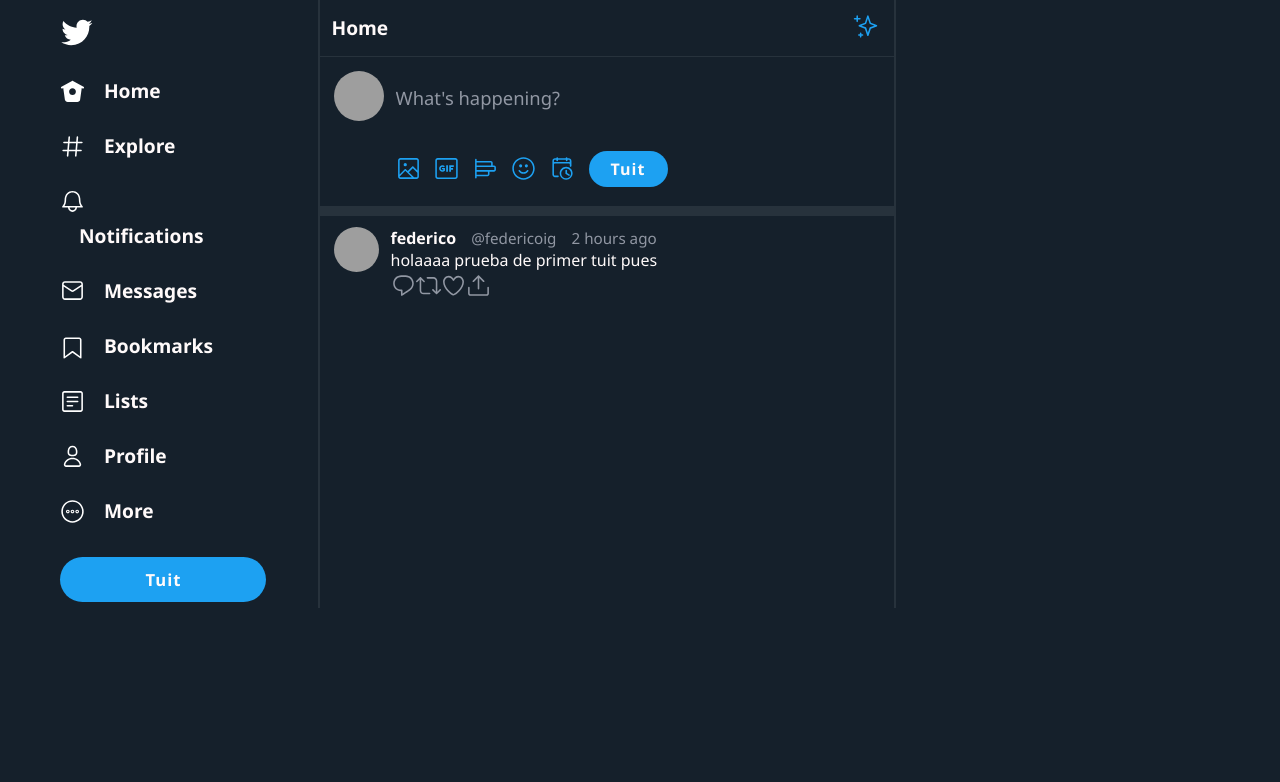
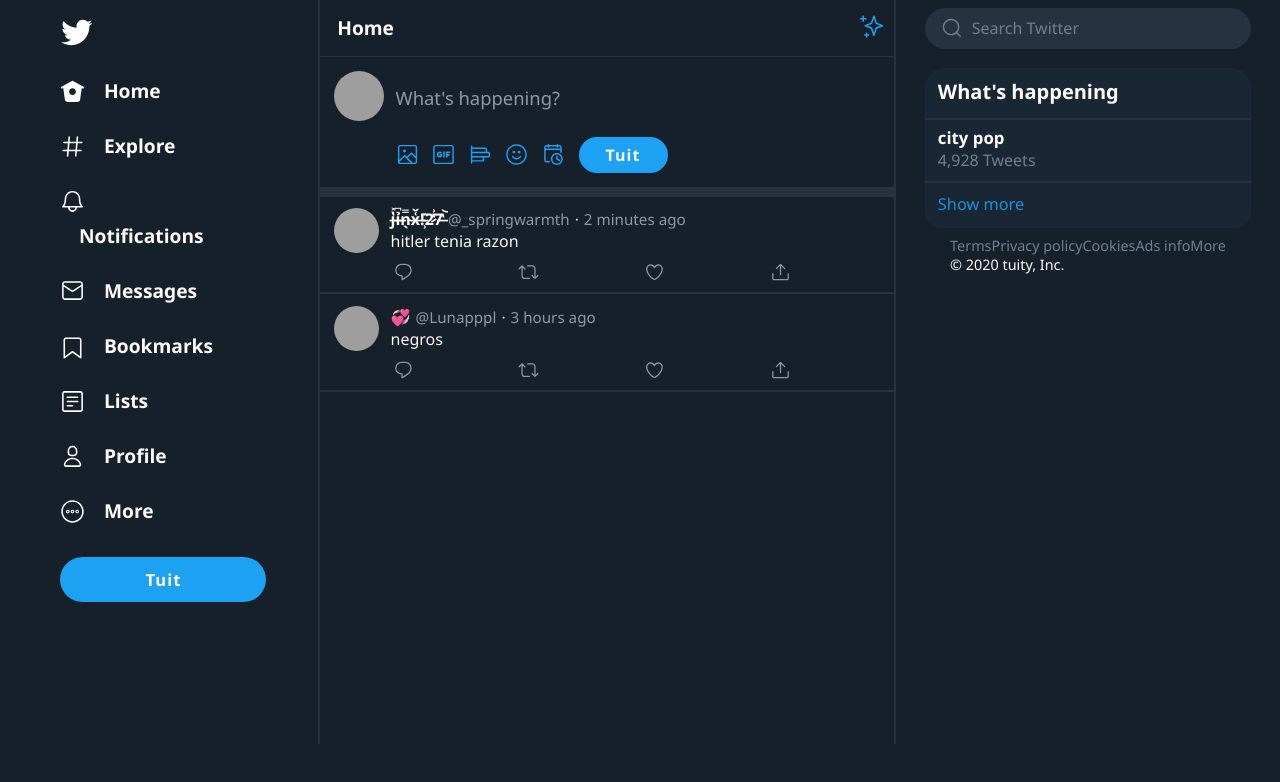
Before and after one commit to federicoig/tuity, a React (Create React App) app: page / in a window 1280 px wide. Shown: the top 782 px of the page. Built offline with nearby package versions, Linux system fonts and the light colour scheme; grey boxes are pictures that could not be loaded.

Commit message:
adds Trending component and more beautiful styles to be the perfect twin for twitter

```diff
--- a/src/App.js
+++ b/src/App.js
@@ -1,21 +1,37 @@
 import React from 'react';
 import { SideBar } from './components/SideBar/SideBar.js';
 import { Feed } from "./components/Feed/Feed.js"
+import { Tuit } from "./components/Feed/Tuit/Tuit.js"
+import { Trending } from "./components/Trending/Trending.js"
 
 export function App() {
   return (
     <div className="app">
-      <SideBar></SideBar>
+      <SideBar />
       <Feed
         userAvatar="https://avatars1.githubusercontent.com/u/56234680?s=460&u=c8b81c525b1fd029db3020b17177dde2458a994e&v=4"
-        tuit={{
-          tuitAvatar:"https://avatars1.githubusercontent.com/u/56234680?s=460&u=c8b81c525b1fd029db3020b17177dde2458a994e&v=4",
-          name:"federico",
-          username:"@federicoig",
-          when:"2 hours ago",
-          content:"holaaaa prueba de primer tuit pues"
-        }}
-      ></Feed>
+        tuit={
+          <React.Fragment>
+            <Tuit content={{
+                avatar:"https://pbs.twimg.com/profile_images/1271910452633784320/FXmiVRr-_400x400.jpg",
+                name:"j̶̔͐ỉ̶͆n̴̖̿x̶͑̌!̵̹͊2̷̔͗7̶̔͝",
+                username:"@_springwarmth",
+                when:"2 minutes ago",
+                tuit:"hitler tenia razon"
+              }}/>
+            <Tuit content={{
+                avatar:"https://pbs.twimg.com/profile_images/1268577443612327938/Wy5Rwwzx_400x400.jpg",
+                name:"💞",
+                username:"@Lunapppl",
+                when:"3 hours ago",
+                tuit:"negros"
+              }}/>
+          </React.Fragment>
+        }
+      />
+      <Trending
+
+      />
     </div>
   );
 }
--- a/src/components/Feed/Feed.js
+++ b/src/components/Feed/Feed.js
@@ -33,10 +33,10 @@
                         </div>
                     </div>
                 </header>
+                <div className="tuit">
+                    {tuit}
+                </div>
             </div>
-            <Tuit
-                input={tuit}
-            />
         </div>
     )
 }
--- a/src/components/Feed/Feed.scss
+++ b/src/components/Feed/Feed.scss
@@ -10,7 +10,7 @@
                 span{
                     font-size: 120%;
                     font-weight: 800;
-                    margin: 0 81% 0 2%;
+                    margin: 0 81% 0 3%;
                     vertical-align: top;
                 }
                 .sparks{
@@ -20,7 +20,8 @@
                     height: 25px;
                     transition: 0.2s ease-in;
                     &:hover{
-                        border-radius: 50rem;
+                        border-radius: 9999px;
+                        padding: 0.5%;
                         background-color: #45a0d85d;
                     }
                 }
@@ -43,26 +44,25 @@
                     input{
                         outline: none;
                         border: none;
-                        padding: 5% 5% 15% 0;
+                        padding: 5% 5% 10% 0;
                         font-size: 115%;
                     }
                     .input-buttons{
                         display: flex;
                         align-items: center;
-                        margin-bottom: 7%;
+                        margin-bottom: 5%;
                         img{
                             cursor: pointer;
-                            width: 25px;
-                            height: 25px;
+                            width: 23px;
+                            height: 23px;
                             margin-right: 5%;
-                            transition: 0.2s ease-in;
+                            transition: 0.1s ease-in;
                             &:hover{
-                                border-radius: 200%;
-                                border: 50px transparent;
+                                padding: 0.5%;
+                                border-radius: 9999px;
                                 background-color: #45a0d85d;
                             }
                         }
-
                         button{
                             cursor: pointer;
                             font-weight: 700;
@@ -77,7 +77,7 @@
                             color: snow;
                             transition: 0.2s ease-in;
                             &:hover{
-                                background-color: rgb(36, 142, 207);
+                                background-color: #248ecf;
                             }
                         }
                     }
--- a/src/components/Feed/Tuit/Tuit.js
+++ b/src/components/Feed/Tuit/Tuit.js
@@ -5,21 +5,20 @@
 import retuit from "./svg/retuit.svg"
 import share from "./svg/share.svg"
 
-export function Tuit(props){
-    const tuit = props.input
+export function Tuit({ content }){
     return(
         <div className="tuit">
             <article className="article">
                 <div className="post-info">
                     <div className="poster-info">
-                        <img className="avatar" alt="Avatar of an user." src={tuit.tuitAvatar} />
+                        <img className="avatar" alt="Avatar of an user." src={content.avatar} />
                         <div className="who-when-what">
-                            <span className="name">{tuit.name}</span>
-                            <span className="username">{tuit.username}</span>
-                            <span className="when">{tuit.when}</span>
+                            <span className="name">{content.name}</span>
+                            <span className="username">{content.username}</span>
+                            <span className="when"><span>·</span>{content.when}</span>
                             <div className="content">
-                                <div>
-                                    <p>{tuit.content}</p>
+                                <div className="tuit-content">
+                                    <p>{content.tuit}</p>
                                 </div>
                                 <div className="tuit-buttons">
                                     <img alt="" src={comment}></img>
@@ -31,6 +30,7 @@
                         </div>
                     </div>
                 </div>
+
             </article>
         </div>
     )
--- a/src/components/Feed/Tuit/Tuit.scss
+++ b/src/components/Feed/Tuit/Tuit.scss
@@ -1,5 +1,6 @@
 .tuit{
     .article{
+        border-bottom: 2px #27323C solid;
         .post-info{
             .poster-info{
                 display:flex;
@@ -12,11 +13,15 @@
                 .who-when-what{
                     margin-left: 2%;
                     width: 100%;
+                    cursor: pointer;
                     span{
-                        margin-right: 3%;
+                        margin-right: 1%;
                     }
                     .name{
                         font-weight: 700;
+                        &:hover{
+                            text-decoration: underline;
+                        }
                     }
                     .username{
                         color: #9197A3;
@@ -25,6 +30,29 @@
                     .when{
                         color: #9197A3;
                         font-size: 95%;
+                        &:hover{
+                            text-decoration: underline;
+                        }
+                    }
+                    .content{
+                        .tuit-buttons{
+                            display: flex;
+                            justify-content: space-between;
+                            margin: 2% 20% 2% 0;
+                            img{
+                                cursor: pointer;
+                                width: 25px;
+                                transition: 0.2s ease-in;
+                                height: 20px;
+                                &:hover{
+                                    filter: invert(52%) sepia(40%) saturate(1113%) hue-rotate(162deg) brightness(87%) contrast(96%);;
+
+                                    border-radius: 9999px;
+                                    padding: -1%;
+                                    background-color: #45a0d85d;
+                                }
+                            }
+                        }
                     }
                 }
             }
--- /dev/null
+++ b/src/components/Trending/Card/Card.js
@@ -0,0 +1,10 @@
+import React from "react"
+
+export function Card({ trending }){
+    return(
+        <div className="topic">
+            <h4>{trending.topic}</h4>
+            <span>{trending.tuitQuantity} Tweets</span>
+        </div>
+    )
+}
--- /dev/null
+++ b/src/components/Trending/Trending.js
@@ -0,0 +1,34 @@
+import React from "react"
+import { Card } from "./Card/Card.js"
+import search from "./search.svg"
+import "./Trending.scss"
+
+export function Trending(props){
+    return(
+        <div className="trending">
+            <div className="input">
+                <img alt="" src={search}/>
+                <input placeholder="Search Twitter" />
+            </div>
+            <div className="card">
+                <h3>What's happening</h3>
+                <Card trending={{
+                        topic:"city pop",
+                        tuitQuantity:"4,928"
+                    }}
+                />
+                <button type="button">Show more</button>
+            </div>
+            <div className="wrapper">
+                <div className="legal-stuff">
+                    <span>Terms</span>
+                    <span>Privacy policy</span>
+                    <span>Cookies</span>
+                    <span>Ads info</span>
+                    <span>More</span>
+                </div>
+                <span className="tuity">© 2020 tuity, Inc.</span>
+            </div>
+        </div>
+    )
+}
--- /dev/null
+++ b/src/components/Trending/Trending.scss
@@ -0,0 +1,102 @@
+.trending{
+    display: flex;
+    flex-direction: column;
+    align-items: center;
+    .input{
+        display: flex;
+        padding: 2.5%;
+        margin: 2% 0 5% 0;
+        width: 85%;
+        background-color: #253341;
+        border-radius: 3em;
+        input{
+            outline: none;
+            background-color: #253341;
+            border: none;
+            color: snow;
+            font-size: 100%;
+        }
+        img{
+            width: 22px;
+            height: 22px;
+            margin: 0 3% 0 2%;
+            background-color: #253341
+        }
+        ::placeholder{
+            color: slategrey;
+        }
+    }
+    .card{
+        width: 85%;
+        h3{
+            padding: 3% 4% 4% 4%;
+            border-top-left-radius: 1em;
+            border-top-right-radius: 1em;
+            background-color: #192734;
+            font-size: 125%;
+            border-bottom: 2px #27323C solid;
+        }
+        .topic{
+            background-color: #192734;
+            padding: 2% 0 3% 4%;
+            border-bottom: 2px #27323C solid;
+            cursor: pointer;
+            transition: 0.2s ease-in;
+            &:hover {
+                background-color: #213344;
+                h4{
+                    background-color: #213344;
+
+                }
+                span{
+                    background-color: #213344;
+                }
+            }
+            h4{
+                background-color: #192734;
+                font-size: 105%;
+                transition: 0.2s ease-in;
+            }
+            span{
+                background-color: #192734;
+                transition: 0.2s ease-in;
+                color: slategray;
+            }
+        }
+        button{
+            cursor: pointer;
+            width: 100%;
+            outline: none;
+            border: none;
+            background-color: #192734;
+            padding: 3% 4% 4% 4%;
+            border-bottom-left-radius: 1em;
+            border-bottom-right-radius: 1em;
+            font-size: 102%;
+            text-align: left;
+            color: #1A91DA;
+            transition: 0.2s ease-in;
+            &:hover{
+                background-color: #213344;
+            }
+        }
+    }
+    .wrapper{
+        display: flex;
+        flex-direction: column;
+        .legal-stuff{
+            margin-top: 3%;
+            display: flex;
+            justify-content: space-evenly;
+            span{
+                color:slategrey;
+                font-size: 90%;
+            }
+        }
+        .tuity{
+            width: 85%;
+            text-align: left;
+            font-size: 90%;
+        }
+    }
+}
```
Also changed, not shown: src/components/SideBar/SideBar.scss (+3 -5 lines), src/components/Trending/search.svg (added).
